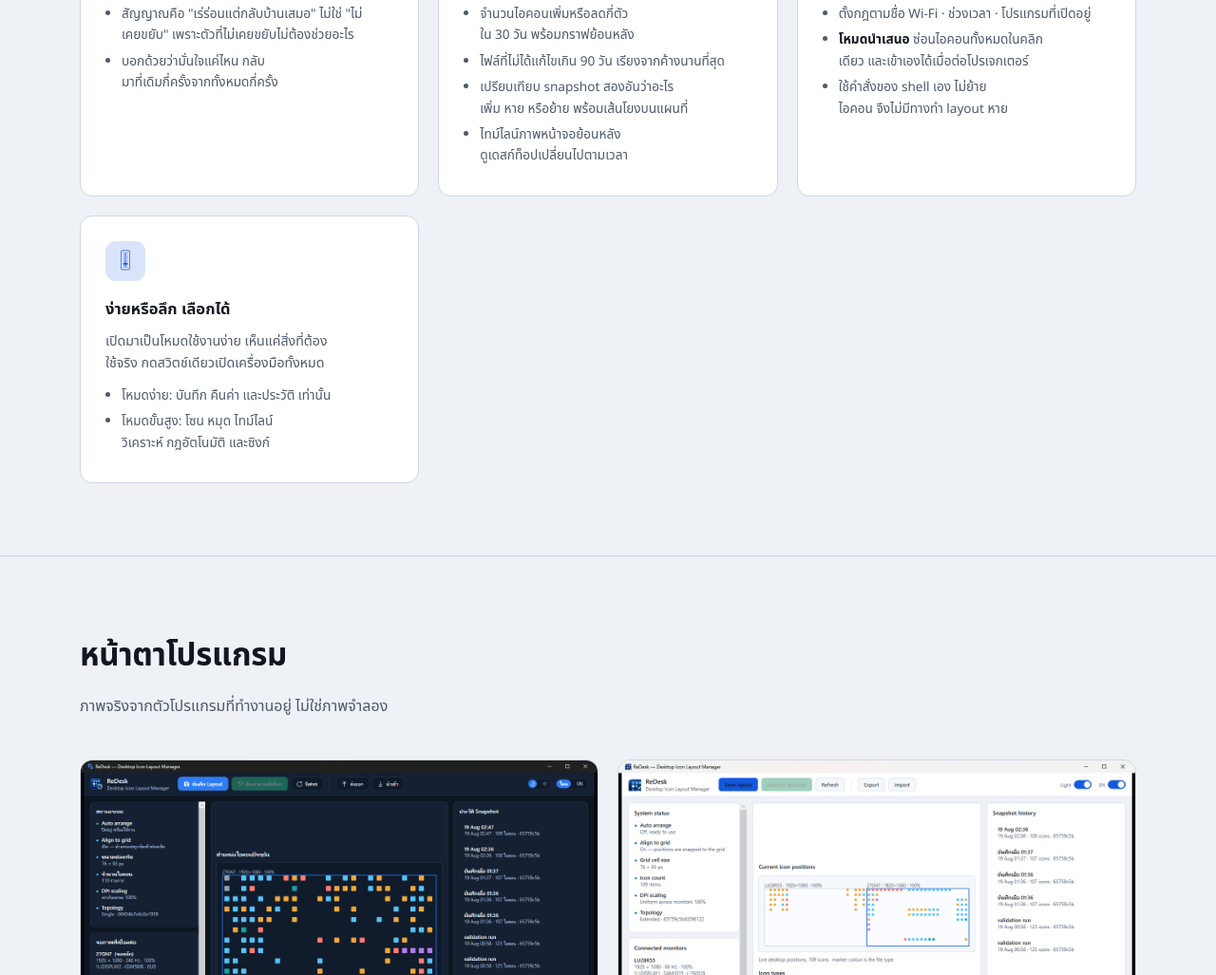
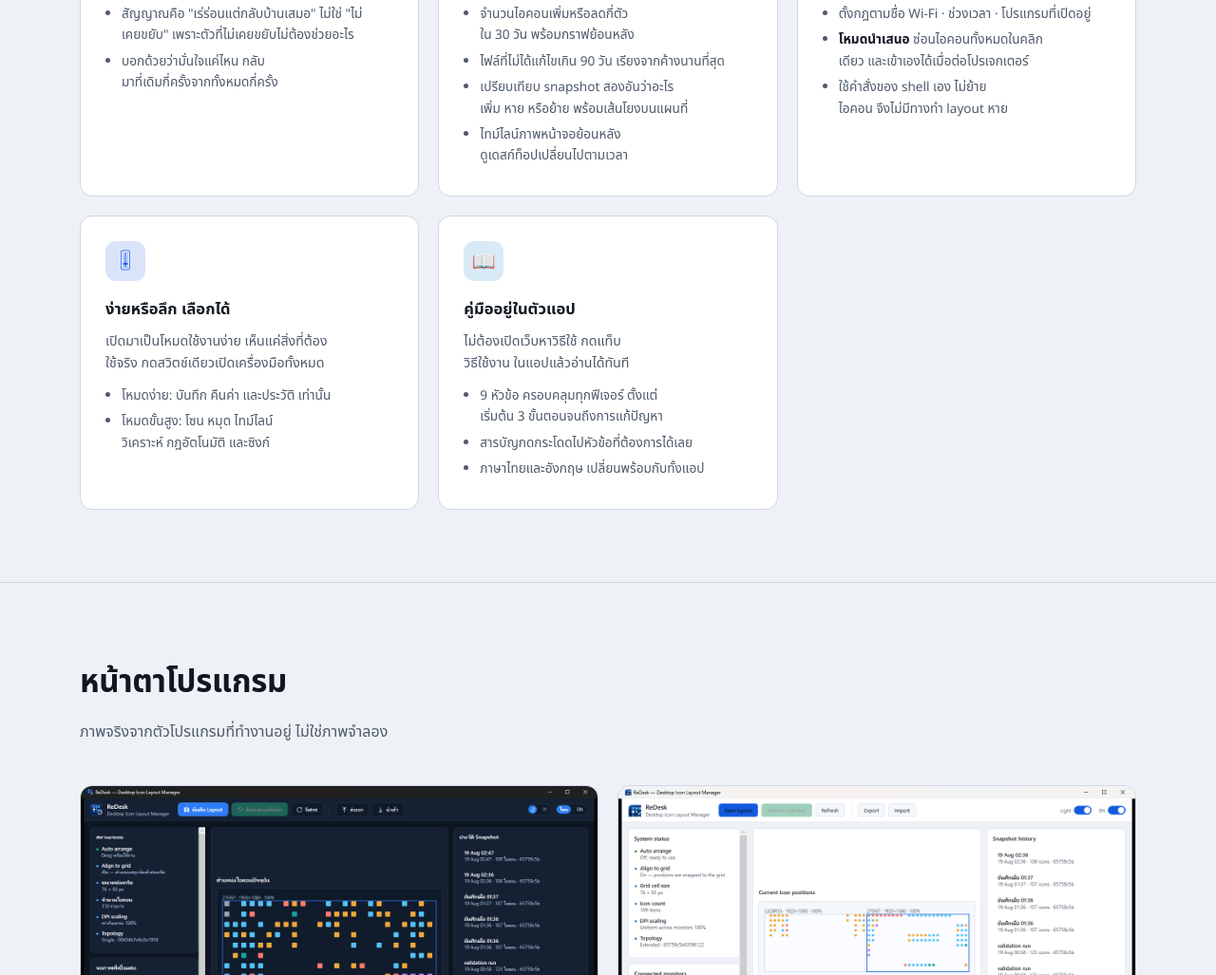
Before and after one commit to ziggaza/redesk, a plain HTML site: page docs/index.html in a window 1280 px wide. Shown: the part 2511-3538 px from the top of the page at 95% size. Drawn offline with Linux system fonts and the light colour scheme; no server answers.

Commit message:
Add the in-app guide to the feature list

```diff
--- a/docs/index.html
+++ b/docs/index.html
@@ -597,6 +597,17 @@
         </ul>
       </div>
 
+      <div class="card">
+        <div class="ico" style="background:color-mix(in srgb,var(--cyan) 16%,transparent);color:var(--cyan)">📖</div>
+        <h3 data-i18n="f14.h">คู่มืออยู่ในตัวแอป</h3>
+        <p data-i18n="f14.p">ไม่ต้องเปิดเว็บหาวิธีใช้ กดแท็บ วิธีใช้งาน ในแอปแล้วอ่านได้ทันที</p>
+        <ul>
+          <li data-i18n="f14.a">9 หัวข้อ ครอบคลุมทุกฟีเจอร์ ตั้งแต่เริ่มต้น 3 ขั้นตอนจนถึงการแก้ปัญหา</li>
+          <li data-i18n="f14.b">สารบัญกดกระโดดไปหัวข้อที่ต้องการได้เลย</li>
+          <li data-i18n="f14.c">ภาษาไทยและอังกฤษ เปลี่ยนพร้อมกับทั้งแอป</li>
+        </ul>
+      </div>
+
     </div>
   </div>
 </section>
@@ -858,6 +869,12 @@ const EN = {
   "f13.p":"Opens in simple mode showing only what you need. One switch reveals every tool.",
   "f13.a":"Simple: save, restore and history",
   "f13.b":"Advanced: zones, pins, timeline, insights, automation rules and sync",
+
+  "f14.h":"The manual is inside the app",
+  "f14.p":"No need to go looking online — open the How to use tab and read it there",
+  "f14.a":"Nine sections covering every feature, from the three-step start to troubleshooting",
+  "f14.b":"A contents list that jumps straight to the section you need",
+  "f14.c":"Thai and English, switching with the rest of the app",
 
   "shot.h":"What it looks like","shot.sub":"Real captures from the running application, not mock-ups",
   "shot.1":"Dark theme · Thai — mini-map colour-coded by file type, with system status and snapshot history",
```
